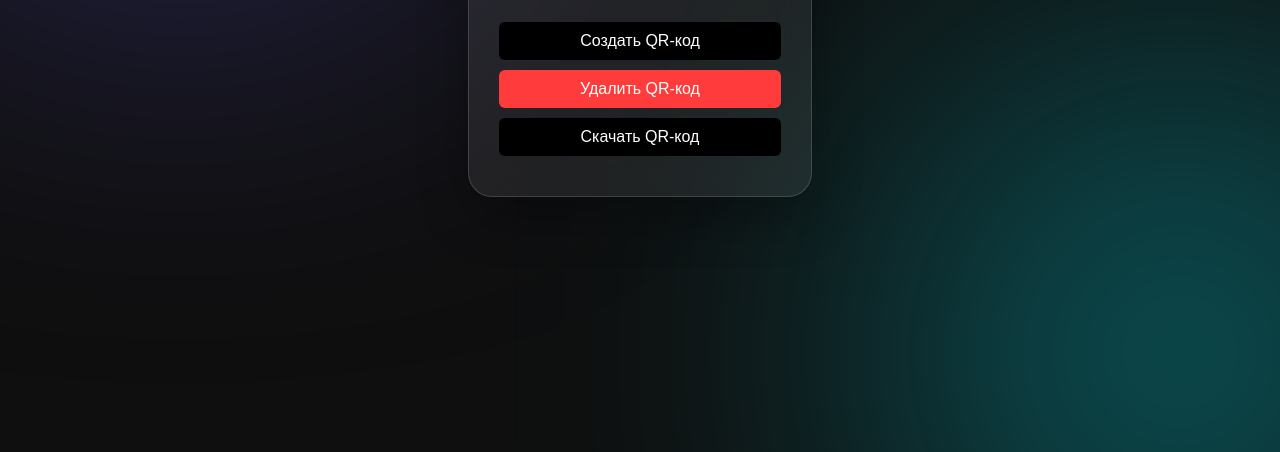
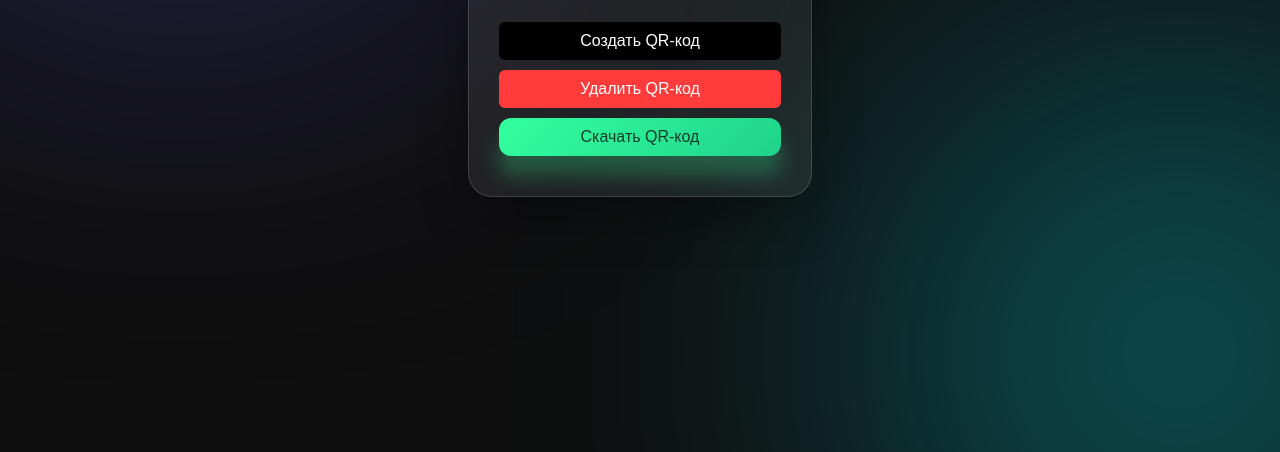
Before and after one commit to timuchin001/grcod, a plain HTML site: page index.html in a window 1280 px wide. Shown: the part 348-800 px from the top of the page. Drawn offline with Linux system fonts and the light colour scheme.

Commit message:
Add styles for download button
Added styles for download button with gradient background.

```diff
--- a/style.css
+++ b/style.css
@@ -102,6 +102,12 @@ button {
 }
 .button__den {
    width: 10vh;
+}
+#download-btn {
+   background: linear-gradient(135deg, #34ff9e, #1fd38a);
+   color: #0a3d2a;
+   border-radius: 12px;
+   box-shadow: 0 20px 20px rgba(52,255,158,0.25);
 }
 
 button:hover {
```
